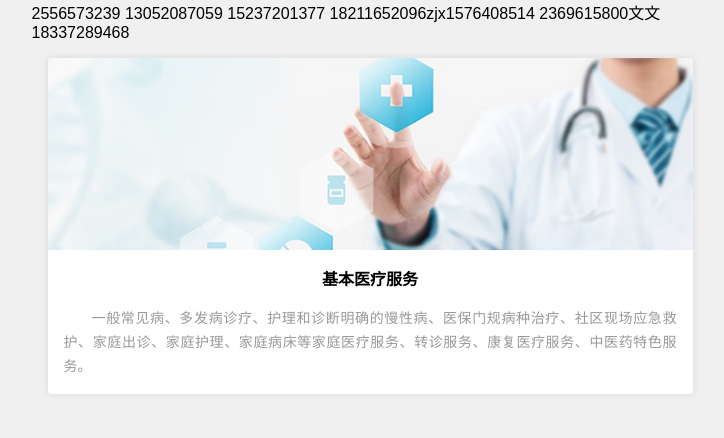
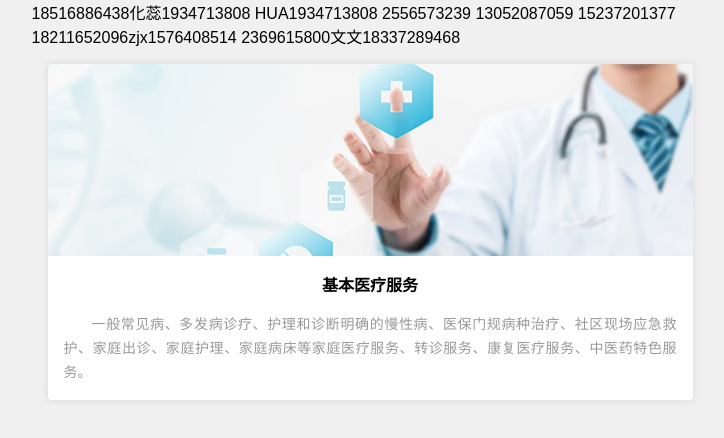
Before and after one commit to huangruidong/hrd, a plain HTML site: page index.html in a window 1280 px wide. Shown: the whole page, without its empty margins (270-994 px from the left). Drawn offline with Linux system fonts and the light colour scheme.

Commit message:
Update index.html

```diff
--- a/index.html
+++ b/index.html
@@ -10,6 +10,7 @@
 		<link rel="stylesheet" type="text/css" href="css/css.css">
 	</head>
 	<body>
+		18516886438化蕊1934713808  HUA1934713808
 		2556573239
 		13052087059
 		15237201377
```
